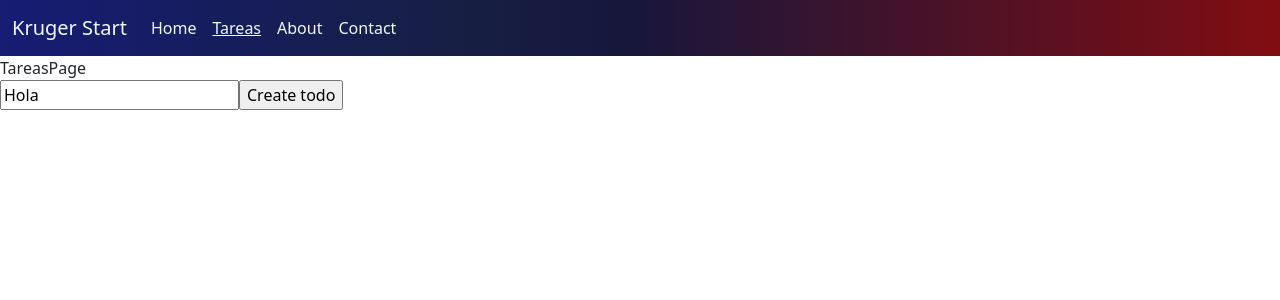
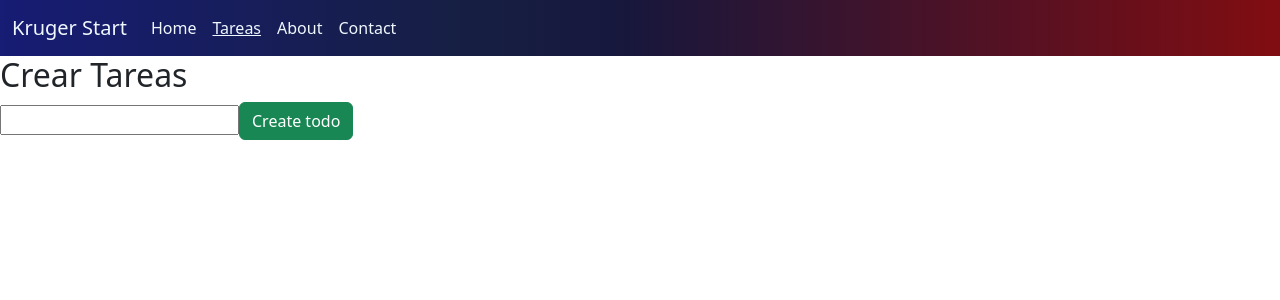
Before and after one commit to LuisRAnrrango/appTareas-Hooks, a React (Create React App) app: page /tareas in a window 1280 px wide. Shown: the top 300 px of the page. Built offline with nearby package versions, Linux system fonts and the light colour scheme.

Commit message:
Agregando Boostrap a los elementos de html de las tareas

```diff
--- a/src/App.js
+++ b/src/App.js
@@ -1,4 +1,5 @@
 import "./App.css";
+import "../src/assets/css/styles.css";
 import "bootstrap/dist/css/bootstrap.min.css";
 import "bootstrap/dist/js/bootstrap.min.js";
 import { Navbar } from "./components/Navbar";
--- a/src/components/Todo.js
+++ b/src/components/Todo.js
@@ -1,6 +1,6 @@
 import React, { useState } from "react";
 
-export default function Todo({ item,onUpdate }) {
+export default function Todo({ item, onUpdate, onDelete }) {
   const [isEdit, setIsEdit] = useState(false);
 
   //Declaracion de un componente dento de otro componente
@@ -15,9 +15,9 @@ export default function Todo({ item,onUpdate }) {
       setNewValue(value);
     }
 
-    function handleClickUpdateTodo(){
-onUpdate(item.id, newValue);
-setIsEdit(false);
+    function handleClickUpdateTodo() {
+      onUpdate(item.id, newValue);
+      setIsEdit(false);
     }
 
     return (
@@ -28,7 +28,9 @@ setIsEdit(false);
           onChange={handleChange}
           value={newValue}
         ></input>
-        <button className="buttom" onClick={handleClickUpdateTodo}>Update</button>
+        <button className="btn btn-secondary" onClick={handleClickUpdateTodo}>
+          Update
+        </button>
       </fom>
     );
   }
@@ -37,8 +39,12 @@ setIsEdit(false);
     return (
       <div className="todoInfo">
         {item.title}
-        <button onClick={() => setIsEdit(true)}>Editar</button>
-        <button>Delete</button>
+        <button className="btn btn-primary" onClick={() => setIsEdit(true)}>
+          Editar
+        </button>
+        <button class="btn btn-danger" onClick={(e) => onDelete(item.id)}>
+          Delete
+        </button>
       </div>
     );
   }
--- a/src/components/TodoApp.jsx
+++ b/src/components/TodoApp.jsx
@@ -2,7 +2,7 @@ import React, { useState } from "react";
 import Todo from "./Todo";
 
 export default function TodoApp() {
-  const [title, setTitle] = useState("Hola");
+  const [title, setTitle] = useState("");
   const [todos, setTodos] = useState([]);
 
   function handleChange(e) {
@@ -20,6 +20,7 @@ export default function TodoApp() {
     temp.unshift(newTodo);
 
     setTodos(temp);
+    setTitle("");
   }
 
   function handleUpdate(id, value) {
@@ -29,16 +30,36 @@ export default function TodoApp() {
     setTodos(temp);
   }
 
+  function handleDelete(id) {
+    const temp = todos.filter((item) => item.id !== id);
+    setTodos(temp);
+  }
+
   return (
     <div className="todoContainer">
       <form className="todoCreateForm" onSubmit={handleSubmit}>
-        <input onChange={handleChange} className="todoInput" value={title} />
-        <input onClick={handleSubmit} type="submit" value="Create todo"></input>
+        <input
+          type="text"
+          onChange={handleChange}
+          className="todoInput"
+          value={title}
+        />
+        <input
+          onClick={handleSubmit}
+          type="submit"
+          value="Create todo"
+          class="btn btn-success"
+        ></input>
       </form>
 
       <div className="todosContainer">
         {todos.map((item) => (
-          <Todo key={item.id} item={item} onUpdate={handleUpdate} />
+          <Todo
+            key={item.id}
+            item={item}
+            onUpdate={handleUpdate}
+            onDelete={handleDelete}
+          />
         ))}
       </div>
     </div>
--- a/src/pages/TareasPage.jsx
+++ b/src/pages/TareasPage.jsx
@@ -4,7 +4,7 @@ import TodoApp from "../components/TodoApp";
 export const TareasPage = () => {
   return (
     <>
-      <div>TareasPage</div>
+      <div className="h2">Crear Tareas</div>
       <TodoApp></TodoApp>
     </>
   );
```
Also changed, not shown: src/assets/css/styles.css (added, +65 -0 lines).
